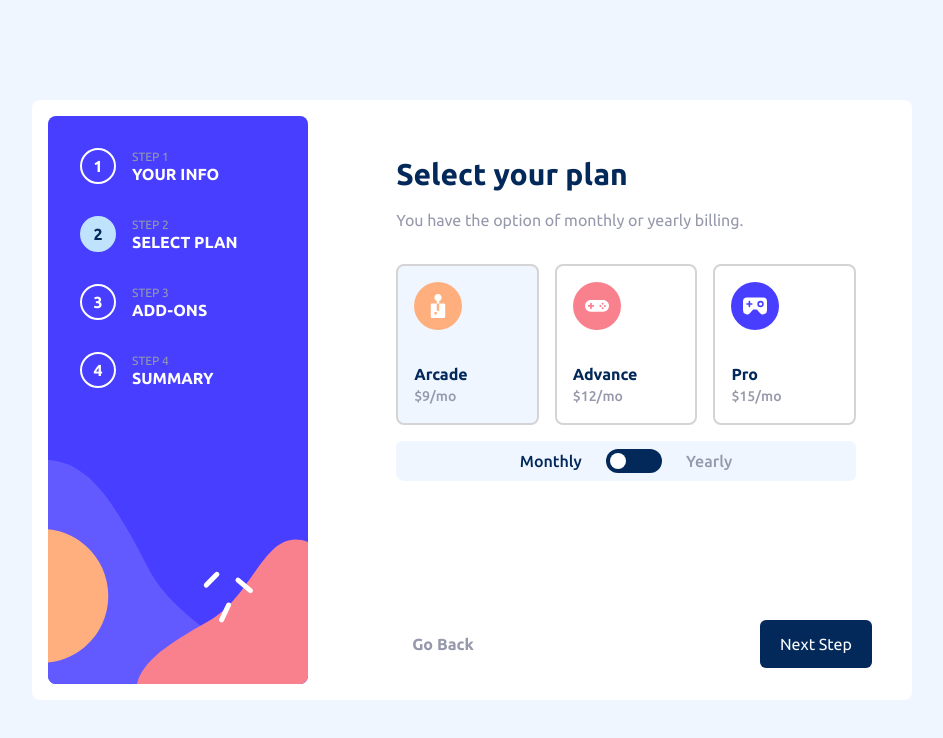
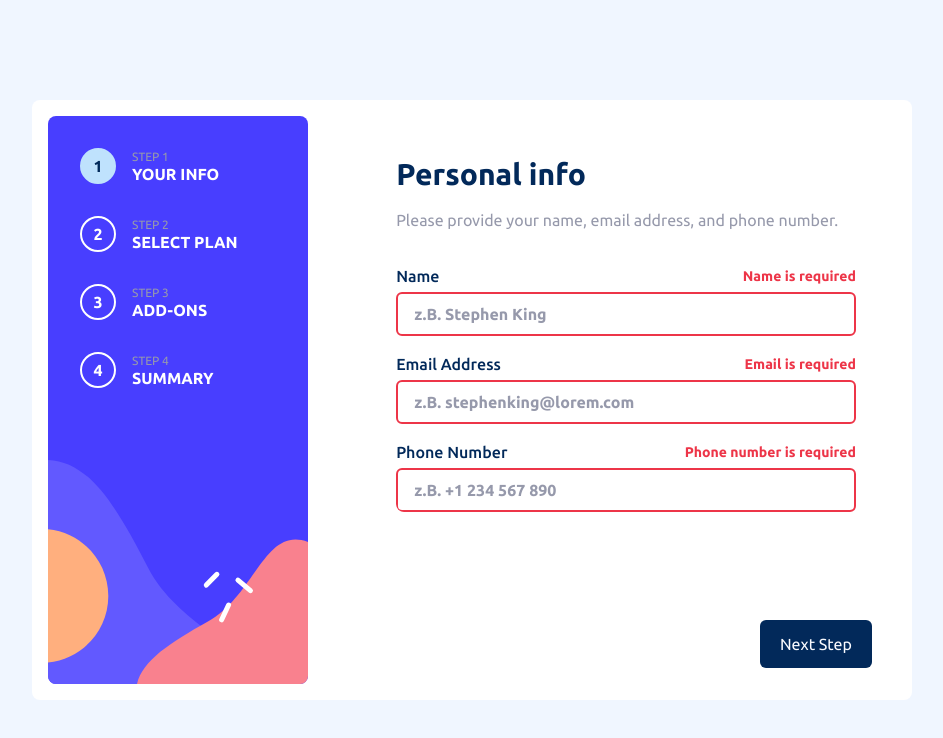
Before and after one commit to Caminaur/Multi-step-form, a React (Vite) app: page / in a window 1280 px wide. Both pictures are taken after a click on the button "Next Step". Shown: the top 738 px of the page, without its empty margins (168-1111 px from the left). Built offline with nearby package versions, Linux system fonts and the light colour scheme.

Commit message:
Error display, and steps control

```diff
--- a/src/App.jsx
+++ b/src/App.jsx
@@ -13,6 +13,7 @@ import Section5 from "./Components/Section5";
 
 function App() {
   const [activeStep, setActiveStep] = useState(1);
+  const [formErrors, setFormErrors] = useState([]);
   const [formData, setFormData] = useState({
     name: "",
     email: "",
@@ -63,6 +64,9 @@ function App() {
       },
     ],
   });
+  useEffect(() => {
+    console.log(formErrors);
+  }, [formErrors]);
 
   const steps = [
     {
@@ -86,6 +90,39 @@ function App() {
   const handleChange = (e) => {
     setFormData({ ...formData, [e.target.name]: e.target.value });
   };
+
+  function handleNextStep() {
+    if (!validateCurrentStep()) return;
+    setActiveStep((s) => s + 1);
+  }
+  function handlePreviusStep(e) {
+    e.preventDefault();
+    setActiveStep((s) => s - 1);
+  }
+
+  function handleSetStep(step) {
+    if (activeStep > 4) return;
+    setActiveStep(step);
+  }
+
+  function handleSelectPaymentPlan() {
+    const newPlan = formData.paymentPlan === "monthly" ? "yearly" : "monthly";
+    setFormData({ ...formData, paymentPlan: newPlan });
+  }
+
+  function handleSelectPlan(id) {
+    setFormData({ ...formData, selectedPlan: id });
+  }
+  function handleSelectAddOns(id) {
+    setFormData((prevFormData) => ({
+      ...prevFormData,
+      addons: prevFormData.addons.map((addon) => {
+        return addon.id === id
+          ? { ...addon, selected: !addon.selected }
+          : addon;
+      }),
+    }));
+  }
 
   function calculateTotal() {
     const selectedPlan = formData.plans.filter(
@@ -111,40 +148,19 @@ function App() {
     return `+$${total}/${frecuencyLabel}`;
   }
 
-  function handleNextStep() {
-    setActiveStep((s) => s + 1);
-  }
-  function handlePreviusStep(e) {
-    e.preventDefault();
-    setActiveStep((s) => s - 1);
-  }
+  function validateCurrentStep() {
+    const errors = {};
 
-  function handleSetStep(step) {
-    if (activeStep > 4) return;
-    setActiveStep(step);
-  }
+    if (activeStep === 1) {
+      if (!formData.name.trim()) errors.name = "Name is required";
+      if (!formData.email.trim()) errors.email = "Email is required";
+      else if (!/^\S+@\S+\.\S+$/.test(formData.email))
+        errors.email = "Invalid email format";
+      if (!formData.phone.trim()) errors.phone = "Phone number is required";
+    }
 
-  useEffect(() => {
-    // console.log(formData);
-  }, [activeStep]);
-
-  function handleSelectPaymentPlan() {
-    const newPlan = formData.paymentPlan === "monthly" ? "yearly" : "monthly";
-    setFormData({ ...formData, paymentPlan: newPlan });
-  }
-
-  function handleSelectPlan(id) {
-    setFormData({ ...formData, selectedPlan: id });
-  }
-  function handleSelectAddOns(id) {
-    setFormData((prevFormData) => ({
-      ...prevFormData,
-      addons: prevFormData.addons.map((addon) => {
-        return addon.id === id
-          ? { ...addon, selected: !addon.selected }
-          : addon;
-      }),
-    }));
+    setFormErrors(errors);
+    return Object.keys(errors).length === 0;
   }
 
   return (
@@ -222,7 +238,11 @@ function App() {
             </div>
             <div className="content relative w-full flex flex-col px-2">
               <div className="w-full h-full relative">
-                <Section1 handleChange={handleChange} activeStep={activeStep} />
+                <Section1
+                  handleChange={handleChange}
+                  activeStep={activeStep}
+                  errors={formErrors}
+                />
                 <Section2
                   activeStep={activeStep}
                   formData={formData}
@@ -239,6 +259,7 @@ function App() {
                   activeStep={activeStep}
                   formData={formData}
                   calculateTotal={calculateTotal}
+                  handleSetStep={handleSetStep}
                 />
                 <Section5 activeStep={activeStep} formData={formData} />
               </div>
--- a/src/Components/Section1.jsx
+++ b/src/Components/Section1.jsx
@@ -2,7 +2,7 @@ import clsx from "clsx";
 import React from "react";
 
 function Section1(props) {
-  const { handleChange, activeStep } = props;
+  const { handleChange, activeStep, errors } = props;
 
   return (
     <div
@@ -14,11 +14,14 @@ function Section1(props) {
       </p>
 
       <div className="flex flex-col gap-1 w-full">
+        <div className="flex justify-between items-center">
           <label className="label" htmlFor="name">
             Name
           </label>
+          {errors.name ? <p className="errorMessage">{errors.name}</p> : ""}
+        </div>
         <input
-          className="input"
+          className={clsx("", errors.name ? "inputError" : "input")}
           type="text"
           name="name"
           id="name"
@@ -27,11 +30,14 @@ function Section1(props) {
         />
       </div>
       <div className="flex flex-col gap-1">
+        <div className="flex justify-between items-center">
           <label className="label" htmlFor="email">
             Email Address
           </label>
+          {errors.email ? <p className="errorMessage">{errors.email}</p> : ""}
+        </div>
         <input
-          className="input"
+          className={clsx("", errors.email ? "inputError" : "input")}
           type="text"
           name="email"
           id="email"
@@ -40,11 +46,15 @@ function Section1(props) {
         />
       </div>
       <div className="flex flex-col gap-1">
+        <div className="flex justify-between items-center">
           <label className="label" htmlFor="phone">
             Phone Number
           </label>
+          {errors.phone ? <p className="errorMessage">{errors.phone}</p> : ""}
+        </div>
+
         <input
-          className="input"
+          className={clsx("", errors.phone ? "inputError" : "input")}
           type="number"
           name="phone"
           id="phone"
--- a/src/Components/Section4.jsx
+++ b/src/Components/Section4.jsx
@@ -2,7 +2,7 @@ import clsx from "clsx";
 import React from "react";
 
 function Section4(props) {
-  const { activeStep, formData, calculateTotal } = props;
+  const { activeStep, formData, calculateTotal, handleSetStep } = props;
 
   const AddOn = ({ name, price }) => {
     const calculatedPrice =
@@ -33,7 +33,10 @@ function Section4(props) {
             <p className="text-primary-marine-blue font-semibold capitalize">
               {formData.selectedPlan} ({formData.paymentPlan})
             </p>
-            <p className="text-base text-neutral-cool-gray pr-8 md:pr-0 underline">
+            <p
+              onClick={() => handleSetStep(2)}
+              className="text-base text-neutral-cool-gray pr-8 md:pr-0 underline cursor-pointer hover:text-primary-purplish-blue"
+            >
               Change
             </p>
           </div>
--- a/src/index.css
+++ b/src/index.css
@@ -79,6 +79,17 @@
   hover:border-primary-purplish-blue;
 }
 
+.errorMessage {
+  @apply text-primary-strawberry-red font-semibold text-sm text-right;
+}
+
+.inputError {
+  @apply py-2 px-4 border-2 border-primary-strawberry-red rounded-md outline-0
+  font-bold text-primary-marine-blue
+  placeholder:font-bold placeholder:text-neutral-cool-gray
+  focus:border-primary-purplish-blue;
+}
+
 /* step-2 */
 .category-selector {
   @apply flex gap-4 align-middle p-4 rounded-lg border-2 border-neutral-300 items-center
```
Lines whose indentation alone changed are shown as unchanged.
